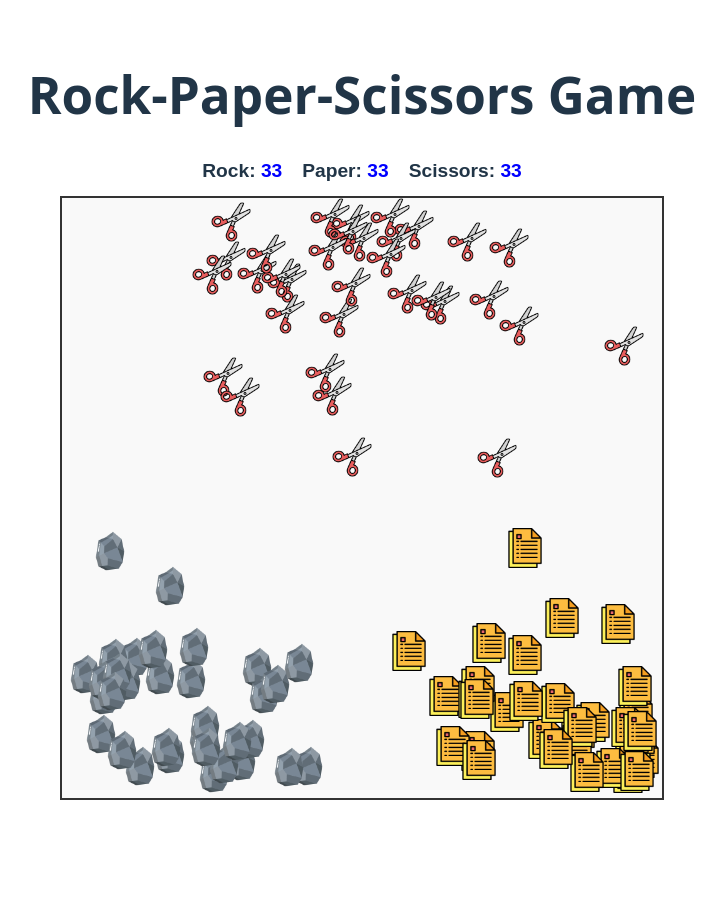
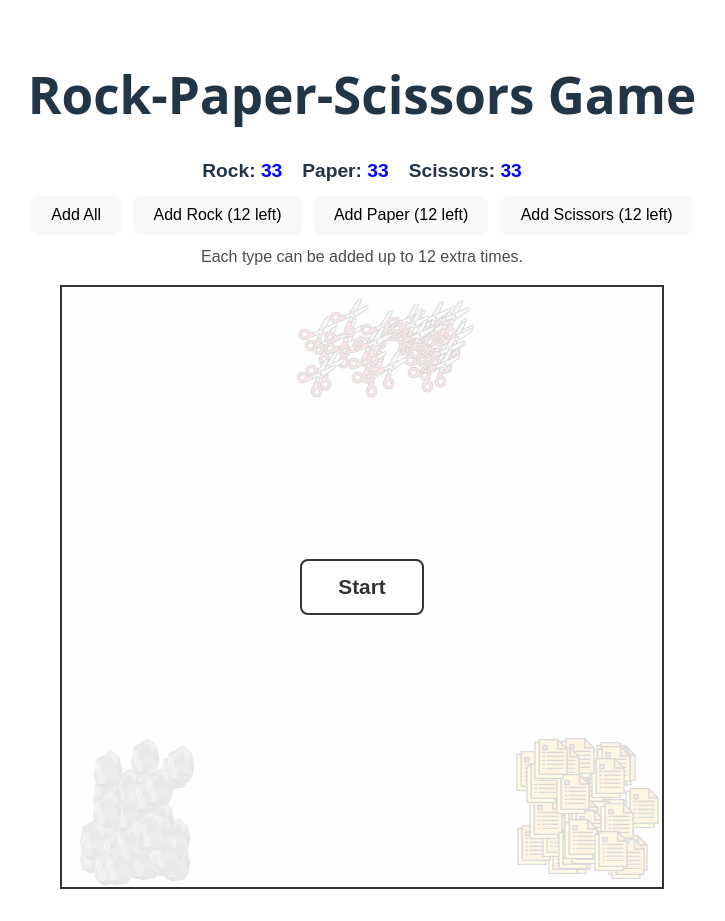
Before and after one commit to ojas-elawadhi/Clash-of-Chaos, a React (Vite) app: page / in a window 1280 px wide. Shown: the whole page, without its empty margins (278-1003 px from the left). Before the commit the page ends 832 px from the top, so only its background shows below. Built offline with nearby package versions, Linux system fonts and the light colour scheme.

Commit message:
feat: spawn items manually

```diff
--- a/src/App.jsx
+++ b/src/App.jsx
@@ -1,12 +1,7 @@
-import { useState } from "react";
-import reactLogo from "./assets/react.svg";
-import viteLogo from "/vite.svg";
 import "./App.css";
 import RockPaperScissorsGame from "./RockPaperScissorsGame";
 
 function App() {
-  const [count, setCount] = useState(0);
-
   return (
     <div>
       <h1>Rock-Paper-Scissors Game</h1>
--- a/src/RockPaperScissorsGame.css
+++ b/src/RockPaperScissorsGame.css
@@ -15,6 +15,24 @@
   font-weight: bold;
 }
 
+.spawn-controls {
+  display: flex;
+  flex-wrap: wrap;
+  justify-content: center;
+  gap: 12px;
+  margin-bottom: 10px;
+}
+
+.spawn-controls button:disabled {
+  cursor: not-allowed;
+  opacity: 0.55;
+}
+
+.spawn-limit-note {
+  margin: 0 0 16px;
+  color: #4c4c4c;
+}
+
 .game-container {
   position: relative;
   width: 600px;
@@ -24,10 +42,102 @@
   background-color: #f9f9f9;
 }
 
+.rps-piece {
+  position: absolute;
+  display: grid;
+  place-items: center;
+  pointer-events: none;
+}
+
+.rps-piece::before,
+.rps-piece::after {
+  content: "";
+  position: absolute;
+  opacity: 0;
+  pointer-events: none;
+}
+
+.rps-piece--spawned {
+  z-index: 2;
+}
+
+.rps-piece--spawned::before {
+  inset: -10px;
+  border-radius: 999px;
+  background:
+    radial-gradient(circle, rgba(18, 22, 30, 0.32) 0%, rgba(18, 22, 30, 0.18) 45%, rgba(18, 22, 30, 0) 76%);
+  animation: spawn-backdrop 0.95s ease-out;
+}
+
+.rps-piece--spawned::after {
+  inset: -8px;
+  border: 3px solid rgba(18, 22, 30, 0.92);
+  border-radius: 999px;
+  box-shadow:
+    0 0 0 4px var(--spawn-glow-soft),
+    0 0 18px 4px var(--spawn-glow-strong);
+  animation: spawn-ring 0.95s ease-out;
+}
+
+.rps-piece--rock {
+  --spawn-glow-soft: rgba(77, 145, 255, 0.36);
+  --spawn-glow-strong: rgba(77, 145, 255, 0.8);
+}
+
+.rps-piece--paper {
+  --spawn-glow-soft: rgba(255, 184, 77, 0.36);
+  --spawn-glow-strong: rgba(255, 184, 77, 0.82);
+}
+
+.rps-piece--scissors {
+  --spawn-glow-soft: rgba(255, 99, 132, 0.34);
+  --spawn-glow-strong: rgba(255, 99, 132, 0.8);
+}
+
 /* Styling for each image */
 .rps-image {
+  width: 100%;
+  height: 100%;
   user-select: none;
   pointer-events: none;
+}
+
+@keyframes spawn-backdrop {
+  0% {
+    opacity: 0;
+    transform: scale(0.5);
+  }
+  30% {
+    opacity: 1;
+    transform: scale(1.18);
+  }
+  100% {
+    opacity: 0;
+    transform: scale(1.55);
+  }
+}
+
+@keyframes spawn-ring {
+  0% {
+    opacity: 0;
+    transform: scale(0.35);
+  }
+  18% {
+    opacity: 1;
+    transform: scale(1);
+  }
+  46% {
+    opacity: 1;
+    transform: scale(1.18);
+  }
+  70% {
+    opacity: 0.8;
+    transform: scale(1.08);
+  }
+  100% {
+    opacity: 0;
+    transform: scale(1.36);
+  }
 }
 
 /* Popup overlay */
@@ -61,3 +171,31 @@
   font-size: 1rem;
   cursor: pointer;
 }
+
+.start-overlay {
+  position: absolute;
+  top: 0;
+  left: 0;
+  width: 100%;
+  height: 100%;
+  background-color: rgba(255, 255, 255, 0.85);
+  display: flex;
+  align-items: center;
+  justify-content: center;
+}
+
+.start-button {
+  padding: 14px 36px;
+  font-size: 1.3rem;
+  font-weight: bold;
+  cursor: pointer;
+  border: 2px solid #333;
+  border-radius: 8px;
+  background: #fff;
+  color: #333;
+}
+
+.start-button:hover {
+  background: #333;
+  color: #fff;
+}
--- a/src/RockPaperScissorsGame.jsx
+++ b/src/RockPaperScissorsGame.jsx
@@ -498,8 +498,17 @@ import "./RockPaperScissorsGame.css";
 
 const BOX_SIZE = 600; // Container size in pixels
 const IMAGE_SIZE = 40; // Image dimensions in pixels
-const TOTAL_PER_TYPE = 33; // 33 images for each type (total 99)
+const INITIAL_PER_TYPE = 33; // 33 images for each type (total 99)
+const MAX_ADDITIONS_PER_TYPE = 12; // Max extra spawns per type
 const BASE_SPEED = 0.3; // Base speed for movement
+const SPAWN_ANIMATION_MS = 900; // Visual highlight duration for new pieces
+const SPAWN_PROTECTION_MS = 1000; // New pieces ignore conversions briefly
+const TYPES = ["rock", "paper", "scissors"];
+const INITIAL_ADDITION_COUNTS = {
+  rock: 0,
+  paper: 0,
+  scissors: 0,
+};
 
 // RPS rules: returns the winning type given two types.
 const getWinnerType = (typeA, typeB) => {
@@ -525,6 +534,36 @@ const getRandomVelocity = () => {
   return { vx, vy };
 };
 
+const createImage = (
+  type,
+  id,
+  xRange = [0, BOX_SIZE - IMAGE_SIZE],
+  yRange = [0, BOX_SIZE - IMAGE_SIZE],
+  isNew = false
+) => {
+  const { vx, vy } = getRandomVelocity();
+  return {
+    id: `img-${type}-${id}`,
+    type,
+    x: randRange(...xRange),
+    y: randRange(...yRange),
+    vx,
+    vy,
+    isNew,
+    spawnedAt: isNew ? Date.now() : null,
+    protectedUntil: isNew ? Date.now() + SPAWN_PROTECTION_MS : 0,
+  };
+};
+
+const countImagesByType = (images) =>
+  images.reduce(
+    (counts, img) => {
+      counts[img.type] += 1;
+      return counts;
+    },
+    { rock: 0, paper: 0, scissors: 0 }
+  );
+
 // Create initial images with fixed starting positions per type.
 // - Scissors: middle top
 // - Rock: bottom left
@@ -533,42 +572,39 @@ const createInitialImages = () => {
   const images = [];
 
   // Scissors group (middle top)
-  for (let i = 0; i < TOTAL_PER_TYPE; i++) {
-    const { vx, vy } = getRandomVelocity();
-    images.push({
-      id: `img-scissors-${i}`,
-      type: "scissors",
-      x: randRange(BOX_SIZE / 2 - 75, BOX_SIZE / 2 + 75),
-      y: randRange(10, 80),
-      vx,
-      vy,
-    });
+  for (let i = 0; i < INITIAL_PER_TYPE; i++) {
+    images.push(
+      createImage(
+        "scissors",
+        i,
+        [BOX_SIZE / 2 - 75, BOX_SIZE / 2 + 75],
+        [10, 80]
+      )
+    );
   }
 
   // Rock group (bottom left)
-  for (let i = 0; i < TOTAL_PER_TYPE; i++) {
-    const { vx, vy } = getRandomVelocity();
-    images.push({
-      id: `img-rock-${i}`,
-      type: "rock",
-      x: randRange(10, 100),
-      y: randRange(BOX_SIZE - 150, BOX_SIZE - IMAGE_SIZE),
-      vx,
-      vy,
-    });
+  for (let i = 0; i < INITIAL_PER_TYPE; i++) {
+    images.push(
+      createImage(
+        "rock",
+        i,
+        [10, 100],
+        [BOX_SIZE - 150, BOX_SIZE - IMAGE_SIZE]
+      )
+    );
   }
 
   // Paper group (bottom right)
-  for (let i = 0; i < TOTAL_PER_TYPE; i++) {
-    const { vx, vy } = getRandomVelocity();
-    images.push({
-      id: `img-paper-${i}`,
-      type: "paper",
-      x: randRange(BOX_SIZE - 150, BOX_SIZE - IMAGE_SIZE),
-      y: randRange(BOX_SIZE - 150, BOX_SIZE - IMAGE_SIZE),
-      vx,
-      vy,
-    });
+  for (let i = 0; i < INITIAL_PER_TYPE; i++) {
+    images.push(
+      createImage(
+        "paper",
+        i,
+        [BOX_SIZE - 150, BOX_SIZE - IMAGE_SIZE],
+        [BOX_SIZE - 150, BOX_SIZE - IMAGE_SIZE]
+      )
+    );
   }
   return images;
 };
@@ -576,7 +612,11 @@ const createInitialImages = () => {
 const RockPaperScissorsGame = () => {
   const [images, setImages] = useState(createInitialImages());
   const [gameOver, setGameOver] = useState(null); // null means game is running
+  const [started, setStarted] = useState(false);
+  const [additionCounts, setAdditionCounts] = useState(INITIAL_ADDITION_COUNTS);
   const animationRef = useRef(null);
+  const nextIdRef = useRef(INITIAL_PER_TYPE);
+  const additionCountsRef = useRef(INITIAL_ADDITION_COUNTS);
 
   // Helper: collision detection between two images (using circle approximation)
   const isColliding = (a, b) => {
@@ -585,9 +625,12 @@ const RockPaperScissorsGame = () => {
     return Math.sqrt(dx * dx + dy * dy) < IMAGE_SIZE;
   };
 
-  // Update positions of images, bounce off boundaries, and process collisions.
+  useEffect(() => {
+    if (!started || gameOver) return;
+
     const updatePositions = () => {
       setImages((prevImages) => {
+        const now = Date.now();
         const newImages = prevImages.map((img) => ({ ...img }));
 
         // Update positions and bounce off walls.
@@ -605,11 +648,26 @@ const RockPaperScissorsGame = () => {
           img.vy = -img.vy;
           img.y = Math.max(0, Math.min(img.y, BOX_SIZE - IMAGE_SIZE));
         }
+
+          if (img.isNew && now - img.spawnedAt > SPAWN_ANIMATION_MS) {
+            img.isNew = false;
+            img.spawnedAt = null;
+          }
+
+          if (img.protectedUntil && now >= img.protectedUntil) {
+            img.protectedUntil = 0;
+          }
         });
+
+        const isProtected = (img) => img.protectedUntil && now < img.protectedUntil;
 
         // Check for collisions and apply RPS logic.
         for (let i = 0; i < newImages.length; i++) {
           for (let j = i + 1; j < newImages.length; j++) {
+            if (isProtected(newImages[i]) || isProtected(newImages[j])) {
+              continue;
+            }
+
             if (isColliding(newImages[i], newImages[j])) {
               const winnerType = getWinnerType(
                 newImages[i].type,
@@ -622,11 +680,8 @@ const RockPaperScissorsGame = () => {
         }
 
         // Compute counts.
-      const rockCount = newImages.filter((img) => img.type === "rock").length;
-      const paperCount = newImages.filter((img) => img.type === "paper").length;
-      const scissorsCount = newImages.filter(
-        (img) => img.type === "scissors"
-      ).length;
+        const { rock: rockCount, paper: paperCount, scissors: scissorsCount } =
+          countImagesByType(newImages);
 
         // Check for game over: if two types are reduced to 0.
         if (
@@ -637,7 +692,6 @@ const RockPaperScissorsGame = () => {
           const winner =
             rockCount > 0 ? "rock" : paperCount > 0 ? "paper" : "scissors";
           setGameOver({ winner, rockCount, paperCount, scissorsCount });
-        // Stop the animation loop.
           cancelAnimationFrame(animationRef.current);
         }
 
@@ -647,26 +701,59 @@ const RockPaperScissorsGame = () => {
 
     const animate = () => {
       updatePositions();
-    // Continue animation if game is not over.
       animationRef.current = requestAnimationFrame(animate);
     };
 
-  useEffect(() => {
     animationRef.current = requestAnimationFrame(animate);
     return () => cancelAnimationFrame(animationRef.current);
-  }, []);
+  }, [gameOver, started]);
+
+  // Start the game.
+  const startGame = () => {
+    setStarted(true);
+  };
 
   // Restart the game to initial state.
   const restartGame = () => {
+    cancelAnimationFrame(animationRef.current);
     setImages(createInitialImages());
     setGameOver(null);
-    animationRef.current = requestAnimationFrame(animate);
+    setStarted(false);
+    nextIdRef.current = INITIAL_PER_TYPE;
+    additionCountsRef.current = INITIAL_ADDITION_COUNTS;
+    setAdditionCounts(INITIAL_ADDITION_COUNTS);
   };
 
+  const addImages = (typesToAdd) => {
+    if (gameOver) return;
+
+    const nextCounts = { ...additionCountsRef.current };
+    const spawnQueue = [];
+
+    typesToAdd.forEach((type) => {
+      if (nextCounts[type] < MAX_ADDITIONS_PER_TYPE) {
+        nextCounts[type] += 1;
+        spawnQueue.push(type);
+      }
+    });
+
+    if (spawnQueue.length === 0) return;
+
+    additionCountsRef.current = nextCounts;
+    setAdditionCounts(nextCounts);
+    setImages((prevImages) => [
+      ...prevImages,
+      ...spawnQueue.map((type) => createImage(type, nextIdRef.current++, undefined, undefined, true)),
+    ]);
+  };
+
+  const canAddType = (type) => additionCounts[type] < MAX_ADDITIONS_PER_TYPE;
+  const canAddAll = TYPES.every((type) => canAddType(type));
+  const getAddsLeft = (type) => MAX_ADDITIONS_PER_TYPE - additionCounts[type];
+
   // Compute current counts from images state.
-  const rockCount = images.filter((img) => img.type === "rock").length;
-  const paperCount = images.filter((img) => img.type === "paper").length;
-  const scissorsCount = images.filter((img) => img.type === "scissors").length;
+  const { rock: rockCount, paper: paperCount, scissors: scissorsCount } =
+    countImagesByType(images);
 
   return (
     <div className="game-wrapper">
@@ -691,13 +778,46 @@ const RockPaperScissorsGame = () => {
         </div>
       </header>
 
+      <div className="spawn-controls">
+        <button
+          type="button"
+          onClick={() => addImages(TYPES)}
+          disabled={!canAddAll || gameOver}
+        >
+          Add All
+        </button>
+        <button
+          type="button"
+          onClick={() => addImages(["rock"])}
+          disabled={!canAddType("rock") || gameOver}
+        >
+          Add Rock ({getAddsLeft("rock")} left)
+        </button>
+        <button
+          type="button"
+          onClick={() => addImages(["paper"])}
+          disabled={!canAddType("paper") || gameOver}
+        >
+          Add Paper ({getAddsLeft("paper")} left)
+        </button>
+        <button
+          type="button"
+          onClick={() => addImages(["scissors"])}
+          disabled={!canAddType("scissors") || gameOver}
+        >
+          Add Scissors ({getAddsLeft("scissors")} left)
+        </button>
+      </div>
+
+      <p className="spawn-limit-note">
+        Each type can be added up to {MAX_ADDITIONS_PER_TYPE} extra times.
+      </p>
+
       <div className="game-container">
         {images.map((img) => (
-          <img
+          <div
             key={img.id}
-            src={`/${img.type}.png`}
-            alt={img.type}
-            className="rps-image"
+            className={`rps-piece ${img.isNew ? `rps-piece--spawned rps-piece--${img.type}` : ""}`}
             style={{
               left: img.x,
               top: img.y,
@@ -705,8 +825,21 @@ const RockPaperScissorsGame = () => {
               height: IMAGE_SIZE,
               position: "absolute",
             }}
+          >
+            <img
+              src={`/${img.type}.png`}
+              alt={img.type}
+              className="rps-image"
             />
+          </div>
         ))}
+        {!started && !gameOver && (
+          <div className="start-overlay">
+            <button className="start-button" onClick={startGame}>
+              Start
+            </button>
+          </div>
+        )}
       </div>
 
       {gameOver && (
```
Lines whose indentation alone changed are shown as unchanged.
